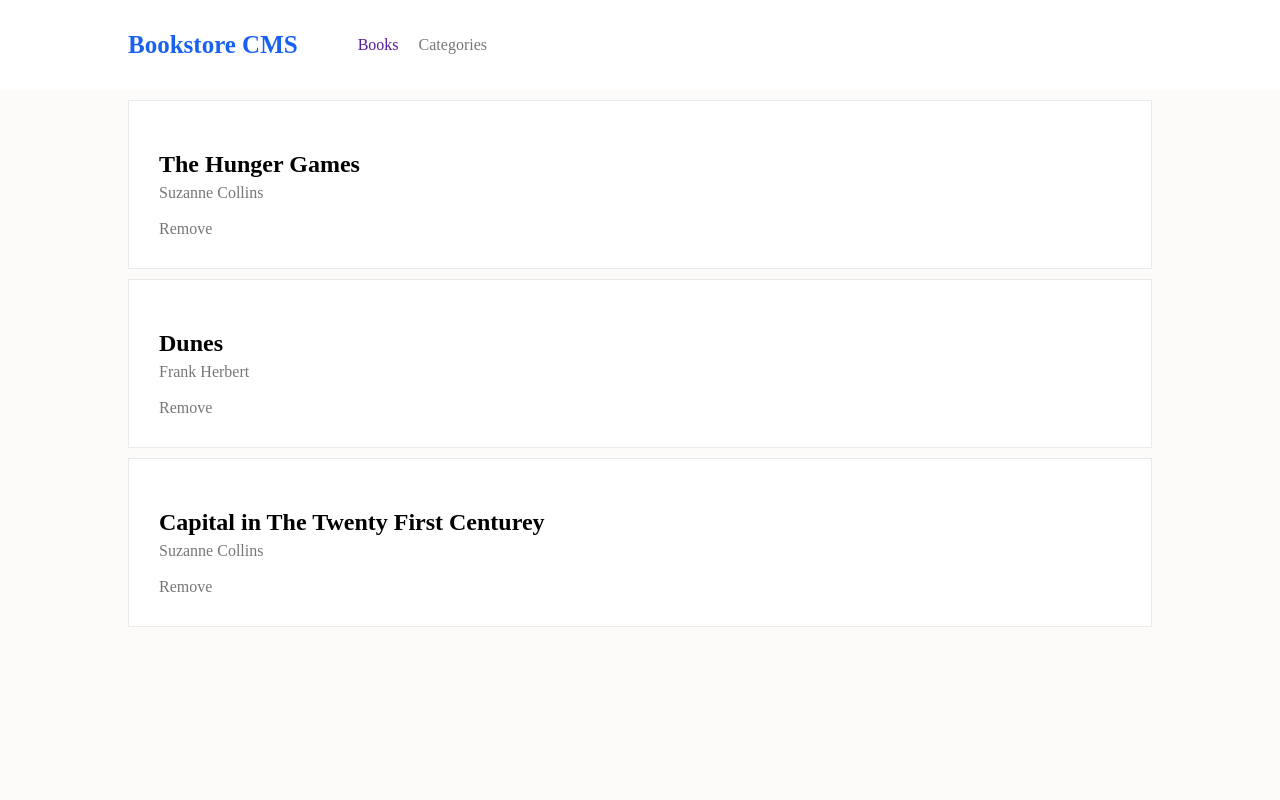
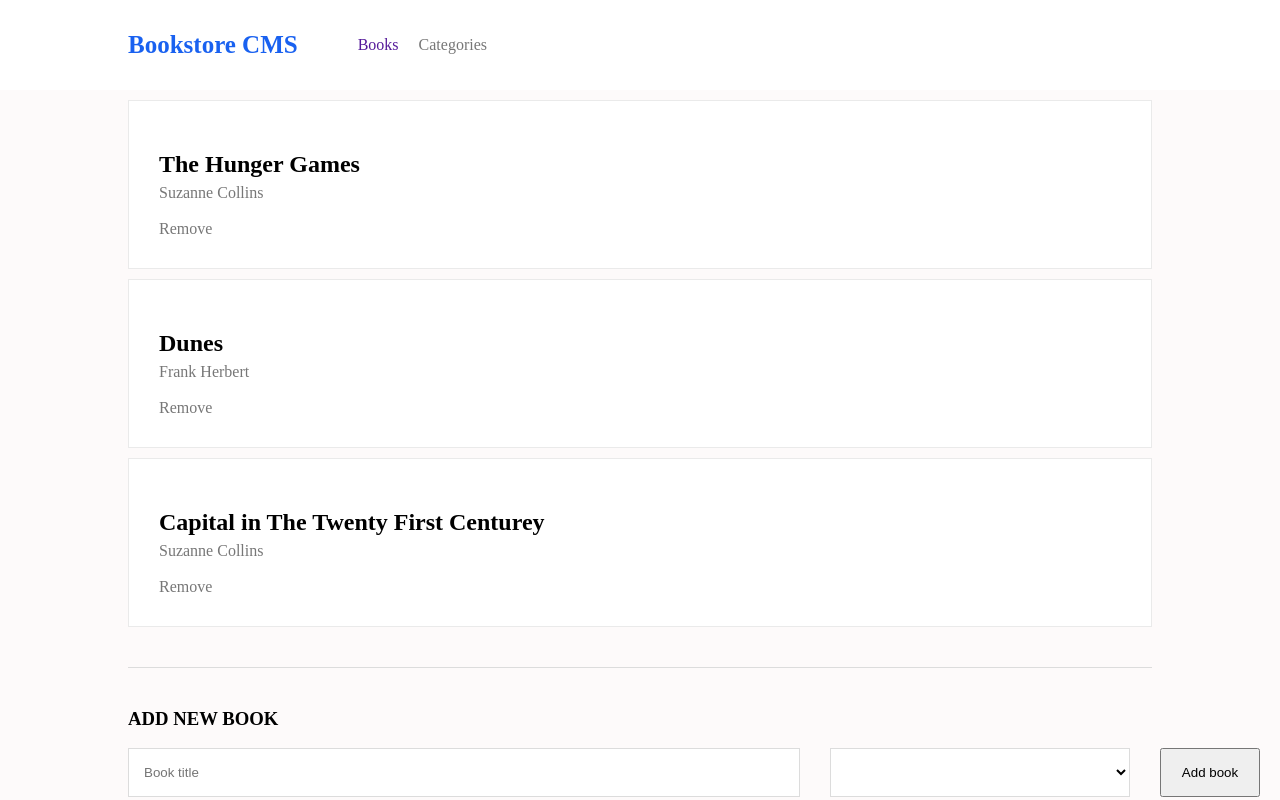
Before and after one commit to jonas-45/Bookstore, a React (Create React App) app: page / in a window 1280 px wide. Built offline with nearby package versions, Linux system fonts and the light colour scheme.

Commit message:
Add form for adding new book

```diff
--- /dev/null
+++ b/src/components/AddBook.js
@@ -0,0 +1,16 @@
+import React from 'react'
+
+export default function AddBook() {
+  return (
+    <div className='new-book'>
+      <h3>ADD NEW BOOK</h3>
+      <form className='form'>
+        <input type="text" placeholder='Book title' className='book-field title-field'/>
+        <select className='book-field category-field'>
+          <option></option>
+        </select>
+        <button type='submit' className='book-field submit-btn'>Add book</button>
+      </form>
+    </div>
+  )
+}
--- a/src/routes/Books.js
+++ b/src/routes/Books.js
@@ -1,6 +1,7 @@
 import React from 'react';
 import Book from '../components/Book';
 import { v4 as uuidv4 } from 'uuid';
+import AddBook from '../components/AddBook';
 
 export default function Books() {
   const booksArr = [
@@ -25,6 +26,8 @@ export default function Books() {
       {booksArr.map((book) => (
         <Book key={book.id} book={book}/>
       ))}
+      <hr className='horizontal-line'></hr>
+      <AddBook />
     </div>
   )
 }
--- a/src/styles/index.css
+++ b/src/styles/index.css
@@ -6,6 +6,7 @@ body {
 .wrapper {
   width: 100%;
   height: 100vh;
+  overflow-x: hidden;
 }
 
 nav {
@@ -70,3 +71,46 @@ h2 {
 .check-status-btn {
   padding: 10px;
 }
+
+.new-book {
+  width: 100%;
+  margin: 10px 10%;
+}
+
+.horizontal-line {
+  border: none;
+  border-bottom: 1px solid gainsboro;
+  margin: 40px 10%;
+}
+
+.form {
+  width: 100%;
+  display: flex;
+  justify-content: flex-start;
+}
+
+.book-field {
+  flex-basis: calc(33%-10px);
+}
+
+.title-field {
+  border: 1px solid gainsboro;
+  padding: 15px;
+  background-color: #fff;
+  margin-right: 30px;
+  max-width: 50%;
+  flex-grow: 1;
+}
+
+.category-field {
+  border: 1px solid gainsboro;
+  padding: 15px;
+  background-color: #fff;
+  margin-right: 30px;
+  width: 300px;
+}
+
+.submit-btn {
+  cursor: pointer;
+  width: 100px;
+}
```
